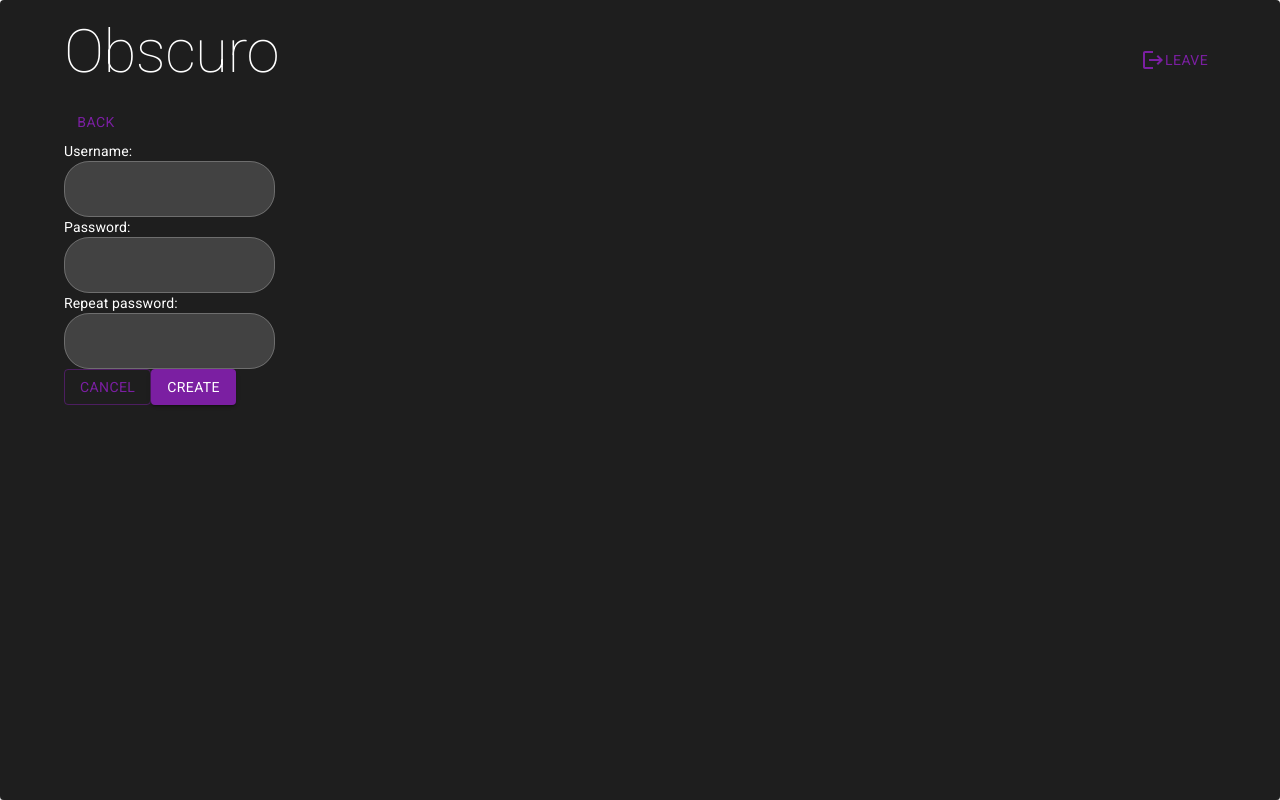
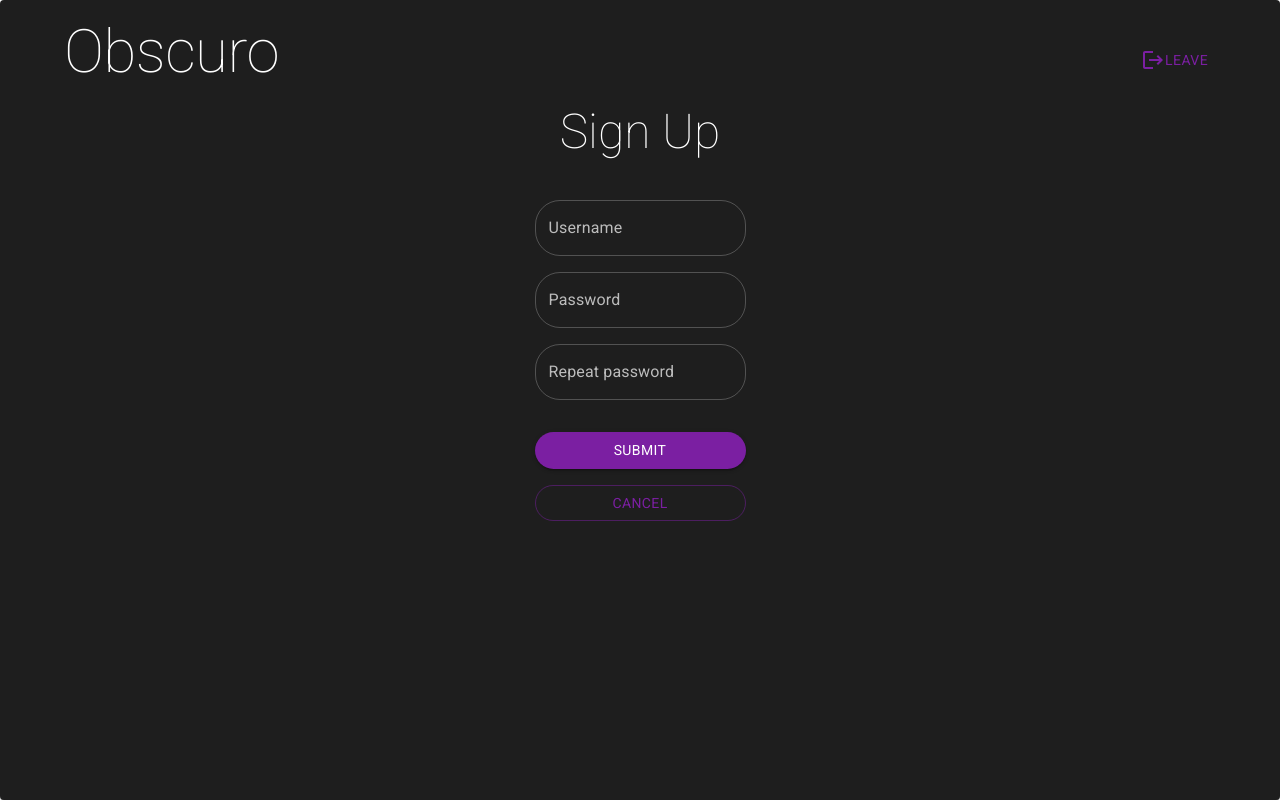
Before and after one commit to thiagogvasc/Obscuro, a React (Create React App) app in the folder client/: page /signup in a window 1280 px wide. Built offline with nearby package versions, Linux system fonts and the light colour scheme.

Commit message:
Redesign Sign Up

```diff
--- a/client/src/pages/SignUp.js
+++ b/client/src/pages/SignUp.js
@@ -42,55 +42,52 @@ function SignUp() {
 		})
   }
   return (
-    <Box sx={{ color: 'white' }}>
-      <Button onClick={() => {navigate('/')}}>Back</Button>
+    <Box sx={{
+      display: 'flex',
+      alignItems: 'center',
+      justifyContent: 'space-between',
+      flexDirection: 'column',
+    }}>
+      <Typography sx={{mb: 5}} variant="h3" fontWeight="100">Sign Up</Typography>
       <form onSubmit={ handleSubmit }>
-        <Box>
-          <Typography variant="body2">Username:</Typography>
+        <Box
+          sx={{
+            display: "flex",
+            flexDirection: "column",
+            justifyContent: "center",
+            alignItems: "center",
+            gap: "2vh"
+          }}
+        >
           <TextField
             onChange={handleChange}
             value={formData.username}
             autoComplete="off"
             name="username"
-            InputProps={{
-              sx: {
-                color: 'white',
-                backgroundColor: grey[800],
-                borderRadius: '25px'
-              }
-            }}
+            label="Username"
+            InputProps={{ sx: { borderRadius: '25px' }}}
           />
-					<Typography variant="body2">Password:</Typography>
           <TextField
             onChange={handleChange}
             value={formData.password}
             autoComplete="off"
             name="password"
-            InputProps={{
-              sx: {
-                color: 'white',
-                backgroundColor: grey[800],
-                borderRadius: '25px'
-              }
-            }}
+            type="password"
+            label="Password"
+            InputProps={{ sx: { borderRadius: '25px' }}}
           />
-					<Typography variant="body2">Repeat password:</Typography>
           <TextField
             onChange={handleChange}
             value={formData.repeatPassword}
             autoComplete="off"
+            type="password"
             name="repeatPassword"
-            InputProps={{
-              sx: {
-                color: 'white',
-                backgroundColor: grey[800],
-                borderRadius: '25px'
-              }
-            }}
+            label="Repeat password"
+            InputProps={{ sx: { borderRadius: '25px' }}}
           />
+          <Button sx={{mt: 2, width: '100%', borderRadius: '25px'}} type="submit" variant="contained">Submit</Button>
+          <Button sx={{width: '100%', borderRadius: '25px'}} variant="outlined" onClick={() => navigate('/')}>Cancel</Button>
         </Box>
-          <Button variant="outlined">Cancel</Button>
-          <Button type="submit" variant="contained">Create</Button>
       </form>
     </Box>
   )
```
